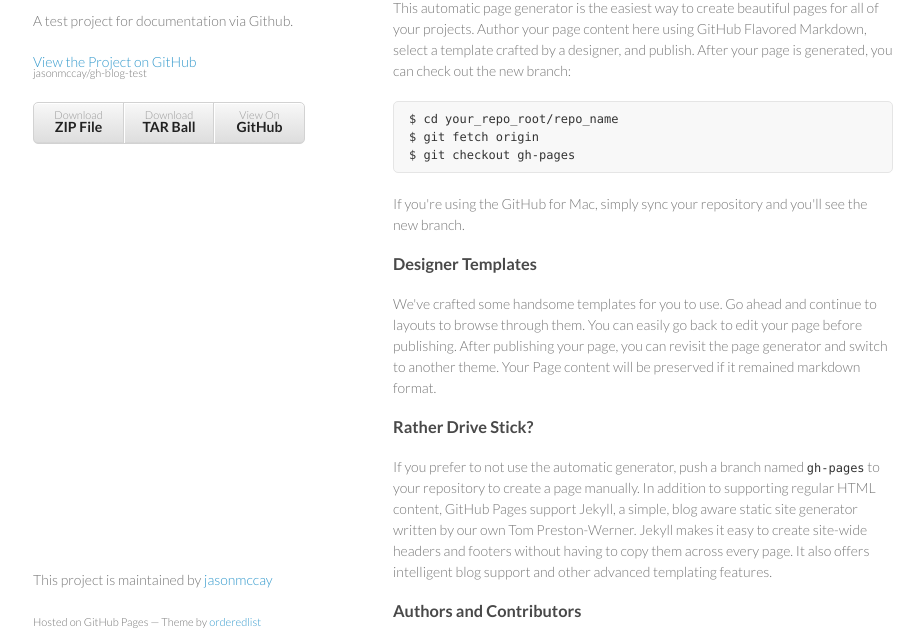
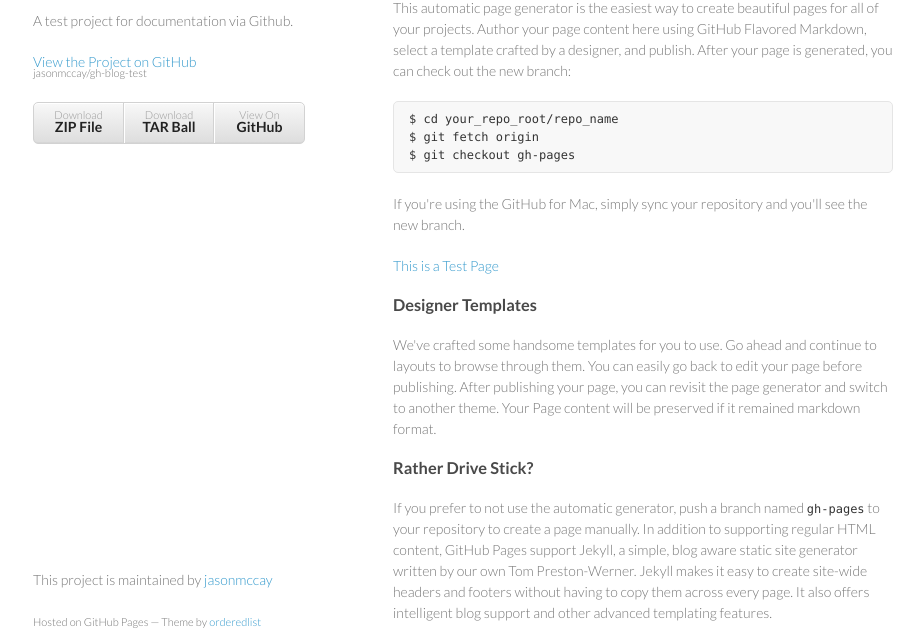
Before and after one commit to jasonmccay/gh-blog-test, a plain HTML site: page index.html in a window 1280 px wide. Shown: the part 99-736 px from the top of the page, without its empty margins (177-1101 px from the left). Drawn offline with Linux system fonts and the light colour scheme.

Commit message:
Update index.html

```diff
--- a/index.html
+++ b/index.html
@@ -38,6 +38,9 @@
 </code></pre>
 
 <p>If you're using the GitHub for Mac, simply sync your repository and you'll see the new branch.</p>
+<p>
+  <a href="test.html">This is a Test Page</a>
+</p>
 
 <h3>Designer Templates</h3>
 
```
